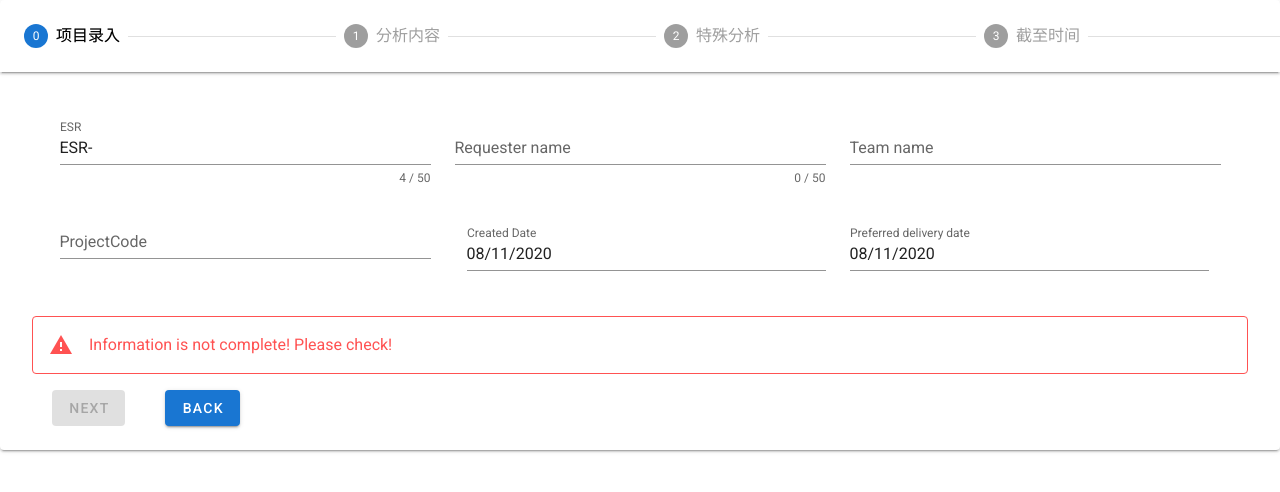
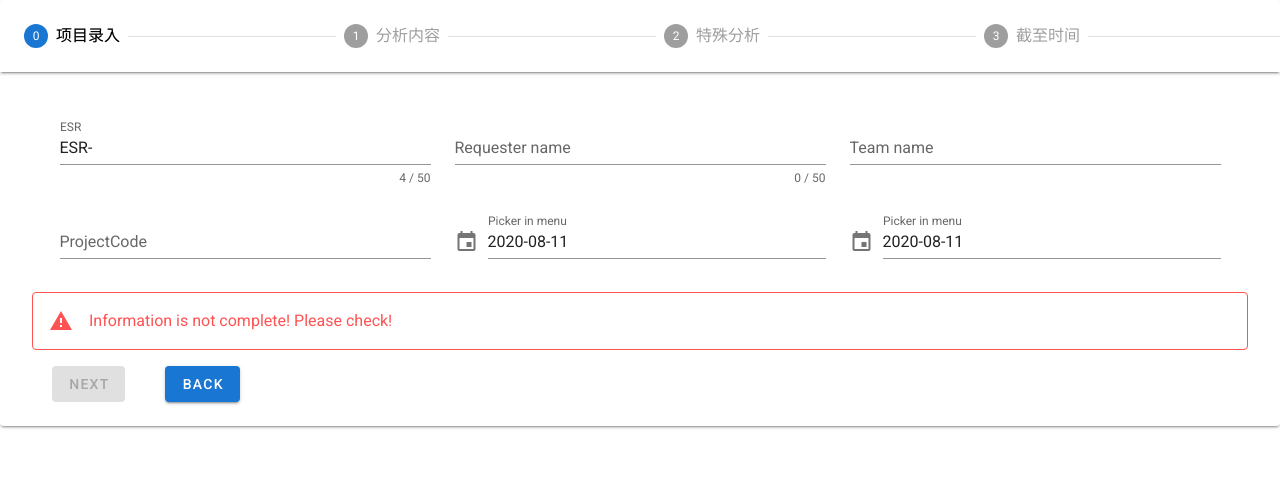
Before and after one commit to chaos1984/VUEStudy, a Vue app in the folder vue_foreend/: page /Stepper in a window 1280 px wide. Shown: the top 492 px of the page. Built offline with nearby package versions, Linux system fonts and the light colour scheme.

Commit message:
$Next btn Signed-off-by: chaos1984@163.com <chaos1984@163.com>

```diff
--- a/vue_foreend/src/components/DatePick/index.vue
+++ b/vue_foreend/src/components/DatePick/index.vue
@@ -1,97 +1,43 @@
 <template>
-  <v-container>
     <v-row class='pa-0 ma=0'>
       <v-col cols="12" lg="6">
       <v-menu
-          ref="menu1"
-          v-model="menu1"
+        ref="menu"
+        v-model="menu"
         :close-on-content-click="false"
+        :return-value.sync="date"
         transition="scale-transition"
         offset-y
-          max-width="290px"
         min-width="290px"
       >
         <template v-slot:activator="{ on, attrs }">
           <v-text-field
-              v-model="computedDate1Formatted"
-              label="Created Date"
+            v-model="date1"
+            label="Picker in menu"
+            prepend-icon="mdi-calendar"
             readonly
             v-bind="attrs"
             v-on="on"
           ></v-text-field>
         </template>
-          <v-date-picker v-model="date1" no-title @input="menu1 = false"></v-date-picker>
-        </v-menu>
-      </v-col>
 
-      <v-col cols="12" lg="6">
-        <v-menu
-          v-model="menu2"
-          :close-on-content-click="false"
-          transition="scale-transition"
-          offset-y
-          max-width="290px"
-          min-width="290px"
-        >
-          <template v-slot:activator="{ on, attrs }">
-            <v-text-field
-              v-model="computedDate2Formatted"
-              label="Preferred delivery date"
-              readonly
-              v-bind="attrs"
-              v-on="on"
-            ></v-text-field>
-          </template>
-          <v-date-picker v-model="date2" no-title @input="menu2 = false"></v-date-picker>
+        <v-date-picker v-model="date1" no-title>
+          <v-spacer></v-spacer>
+          <v-btn text color="primary" @click="menu = false">Cancel</v-btn>
+        </v-date-picker>
       </v-menu>
     </v-col>
   </v-row>
-  </v-container>
 </template>
 
 <script>
   export default {
-    data: vm => ({
+    data: () => ({
       date1: new Date().toISOString().substr(0, 10),
       date2: new Date().toISOString().substr(0, 10),
-      dateFormatted: vm.formatDate(new Date().toISOString().substr(0, 10)),
-      menu1: false,
+      menu: false,
+      modal: false,
       menu2: false,
     }),
-
-    computed: {
-      computedDate1Formatted () {
-        return this.formatDate(this.date1)
-      },
-      computedDate2Formatted () {
-        return this.formatDate(this.date2)
-      },
-    },
-
-    watch: {
-      date1 (val) {
-        this.dateFormatted = this.formatDate(this.date)
-        return val
-      },
-      date2 (val) {
-        this.dateFormatted = this.formatDate(this.date)
-        return val
-      },
-    },
-
-    methods: {
-      formatDate (date) {
-        if (!date) return null
-
-        const [year, month, day] = date.split('-')
-        return `${month}/${day}/${year}`
-      },
-      parseDate (date) {
-        if (!date) return null
-
-        const [month, day, year] = date.split('/')
-        return `${year}-${month.padStart(2, '0')}-${day.padStart(2, '0')}`
-      },
-    },
   }
 </script>
--- a/vue_foreend/src/components/ProjectForm/Form1/index.vue
+++ b/vue_foreend/src/components/ProjectForm/Form1/index.vue
@@ -53,19 +53,68 @@
           ></v-text-field>
         </v-col>
 
-        <v-col
-          cols="24"
-          md="8"
-        >
-          <Datepick/>
-        </v-col>
+
+      <v-col
+        cols="12"
+        md="4">
+      <v-menu
+        ref="menu1"
+        v-model="menu1"
+        :close-on-content-click="false"
+        transition="scale-transition"
+        offset-y
+        min-width="290px"
+      >
+        <template v-slot:activator="{ on, attrs }">
+          <v-text-field
+            v-model="date1"
+            label="Picker in menu"
+            prepend-icon="mdi-calendar"
+            readonly
+            v-bind="attrs"
+            v-on="on"
+          ></v-text-field>
+        </template>
+
+        <v-date-picker v-model="date1" @input="menu1 = false" no-title>
+        </v-date-picker>
+      </v-menu>
+      </v-col>
+
+      <v-col
+        cols="12"
+        md="4">
+      <v-menu
+        ref="menu2"
+        v-model="menu2"
+        :close-on-content-click="false"
+        transition="scale-transition"
+        offset-y
+        min-width="290px"
+      >
+        <template v-slot:activator="{ on, attrs }">
+          <v-text-field
+            v-model="date2"
+            label="Picker in menu"
+            prepend-icon="mdi-calendar"
+            readonly
+            v-bind="attrs"
+            v-on="on"
+          ></v-text-field>
+        </template>
+
+        <v-date-picker v-model="date2" :min='date1' no-title>
+        </v-date-picker>
+      </v-menu>
+      </v-col>
+
 
       </v-row>
 
     </v-container>
         <v-alert
       :value = "isError"
-      :dense =false
+      :dense = false
       outlined
       type="error"
     >
@@ -80,7 +129,6 @@
     name : 'projectform1',
     components:{
         NextBackbtn: () => import('../NextBackbtn'),
-        Datepick: () => import('../../DatePick'),
     },
     data: () => ({
       info : '',
@@ -100,19 +148,25 @@
       ProjectCodeRules :[
         v => !!v || 'Name is required',
         v => v.length <= 50 || 'Name must be less than 50 characters',
-      ]
+      ],
+      date1: new Date().toISOString().substr(0, 10),
+      date2: new Date().toISOString().substr(0, 10),
+      menu1: false,
+      menu2: false,
     }),
     computed:{
         isError:function(){
-        if (this.ESRNumber != '' && this.PEName != '' && this.TeamName != ''){
+        if (this.ESRNumber != '' && this.PEName != '' && this.TeamName != ''  && this.ProjectCode != '' && this.date2 > this.date1){
             this.$store.commit('isNextStep')
             return false
         } else {
             this.$store.commit('noNextStep')
             return true
             }
-         }
-    },
+         },
+
+      },
+
     methods:{
 
    }
--- a/vue_foreend/src/components/ProjectForm/Form2/CushionForm/CushionForm.vue
+++ b/vue_foreend/src/components/ProjectForm/Form2/CushionForm/CushionForm.vue
@@ -12,13 +12,16 @@
       label="New Cushion"
       ></v-checkbox>
       <v-row align="center">
-        <v-file-input :disabled="!enabled" multiple label="New cushion dwg file"></v-file-input>
-        <v-file-input :disabled="!enabled" multiple label="New cushion folding file"></v-file-input>
+        <v-file-input v-model = "CushiondwgFile" accept=".dwg" :disabled="!enabled" multiple label="Cushion dwg file"></v-file-input>
+        <v-file-input v-model = "CushionFoldFile" accept=".pdf" :disabled="!enabled" multiple label="New cushion folding file"></v-file-input>
+
       </v-row>
       <v-text-field
+      v-model="OldCushion"
       :disabled="enabled"
       label= 'Please input your carryover cushion'
       >
+
       </v-text-field>
     </v-card-text>
   </v-card>
@@ -27,9 +30,25 @@
 
 <script>
 export default {
-      data: () => ({
+    data: () => ({
       includeFiles: true,
       enabled: false,
+      OldCushion:'',
+      CushiondwgFile:'',
+      CushionFoldFile:''
     }),
+// computed:{
+//     isError:function(){
+//       if (this.enabled  === false && this.OldCushion != ''){
+//         this.$store.commit('isNextStep')
+//         return true
+//     } else if (this.enabled === true &&  this.CushiondwgFile != '' && this.CushionFoldFile !=''){
+//         this.$store.commit('isNextStep')
+//         return true
+//         } else {
+//           return 0
+//         }
+//       },
+// }
 }
 </script>
--- a/vue_foreend/src/components/ProjectForm/Form2/InflatorForm/InflatorForm.vue
+++ b/vue_foreend/src/components/ProjectForm/Form2/InflatorForm/InflatorForm.vue
@@ -12,7 +12,7 @@
       label="New Inflator"
       ></v-checkbox>
       <v-row align="center">
-        <v-file-input :disabled="!enabled" multiple label="New inflator file"></v-file-input>
+        <v-file-input accept=".pdf" :disabled="!enabled" multiple label="New inflator file"></v-file-input>
       </v-row>
       <v-overflow-btn
           dens
--- a/vue_foreend/src/components/ProjectForm/Form2/index.vue
+++ b/vue_foreend/src/components/ProjectForm/Form2/index.vue
@@ -36,7 +36,7 @@
 
 <script>
   export default {
-    name : 'projectform1',
+    name : 'projectform',
     components:{
         NextBackbtn: () => import('../NextBackbtn'),
         CushionForm: () => import('./CushionForm/CushionForm'),
@@ -54,16 +54,11 @@
             }
          }
     },
+     mounted() {
+      this.$store.commit('noNextStep');
+  },
     methods:{
-     inforemit(){
-       this.info = ''
-       if (this.ProjectName != '' && this.PEName != '' && this.email != ''){
-           this.info =  this.ProjectName + this.PEName + this.email
-           this.$store.commit('edit',this.info)
-       } else {
-          this.getalert()
-       }
-     },
+
    }
   }
 </script>
--- a/vue_foreend/src/components/ProjectForm/Form3/index.vue
+++ b/vue_foreend/src/components/ProjectForm/Form3/index.vue
@@ -2,7 +2,8 @@
 <template>
   <v-form v-model="valid">
     <v-container>
-
+    <v-file-input  multiple label="Upload the BOM FILE"></v-file-input>
+    <v-file-input  multiple label="Upload the CAD FILE"></v-file-input>
 
     </v-container>
         <v-alert
@@ -38,6 +39,9 @@
             }
          }
     },
+    mounted() {
+      this.$store.commit('noNextStep');
+    },
     methods:{
      inforemit(){
        this.info = ''
```
Also changed, not shown: vue_foreend/src/components/DatePick/index - Copy.vue (added, +97 -0 lines). Lines whose indentation alone changed are shown as unchanged.
